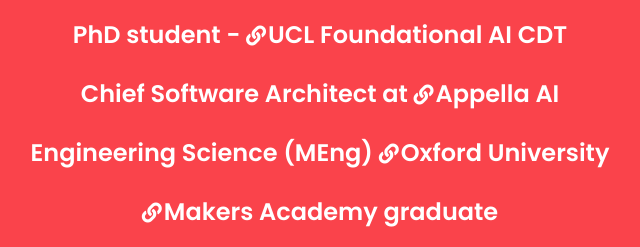
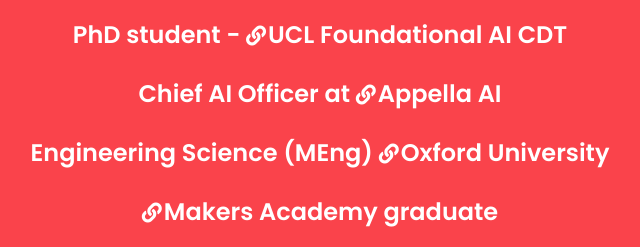
Before and after one commit to GeorgeDrayson/georgedrayson.github.io, a plain HTML site: page index.html in a window 1280 px wide. Shown: the part 403-650 px from the top of the page, without its empty margins (320-960 px from the left). Drawn offline with Linux system fonts and the light colour scheme.

Commit message:
changed to Chief AI Officer

```diff
--- a/index.html
+++ b/index.html
@@ -19,7 +19,7 @@
         <h1 class="title"> George Drayson</h1>
         <div class="description">
           <p>PhD student - <a href="https://www.ucl.ac.uk/foundational-ai-cdt/" target="_blank"><i class="fas fa-link link-icon"></i>UCL Foundational AI CDT</a></p>
-          <p>Chief Software Architect at <a href="https://www.appella.ai/" target="_blank"><i class="fas fa-link link-icon"></i>Appella AI</a></p>
+          <p>Chief AI Officer at <a href="https://www.appella.ai/" target="_blank"><i class="fas fa-link link-icon"></i>Appella AI</a></p>
           <p>Engineering Science (MEng) <a href="https://eng.ox.ac.uk/" target="_blank"><i class="fas fa-link link-icon"></i>Oxford University</a></p>
           <p><a href="https://makers.tech/" target="_blank"><i class="fas fa-link link-icon"></i>Makers Academy</a> graduate</p>
         </div>
```
